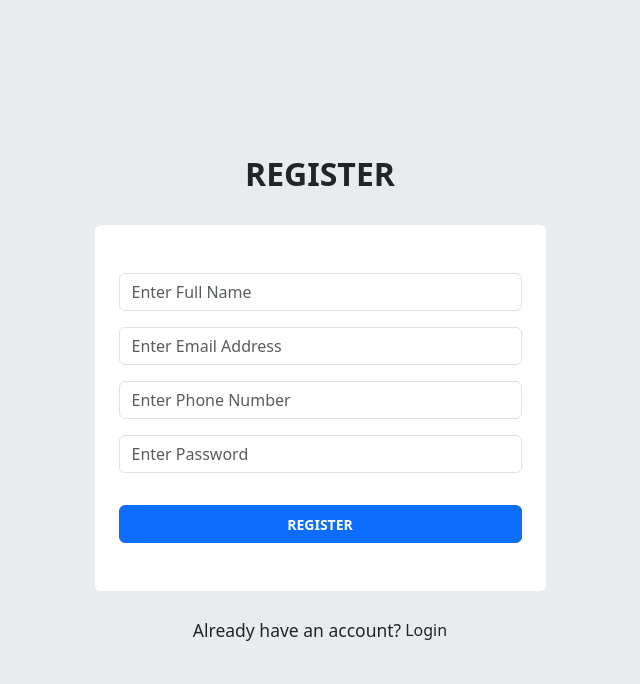
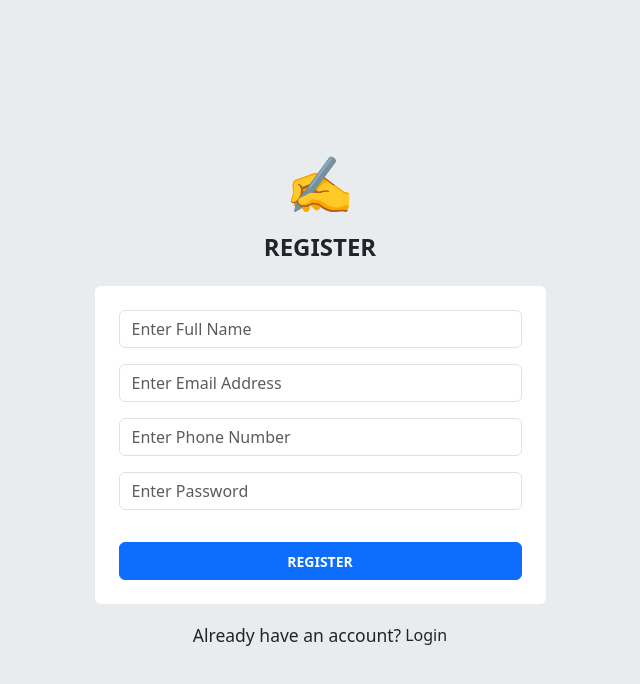
Before and after one commit to it27427/Todo-App, a React (Vite) app in the folder client/: page /register in a window 1280 px wide. Shown: the top 684 px of the page, without its empty margins (320-960 px from the left). Built offline with nearby package versions, Linux system fonts and the light colour scheme.

Commit message:
authentication forms updated and auth features created

```diff
--- a/client/src/components/RegisterForm.jsx
+++ b/client/src/components/RegisterForm.jsx
@@ -9,7 +9,7 @@ const RegisterForm = () => {
   const [password, setPassword] = useState('');
 
   return (
-    <form className='d-flex flex-column gap-3 w-100 bg-white px-4 py-5 rounded'>
+    <form className='d-flex flex-column gap-3 w-100 bg-white p-4 rounded'>
       <InputField
         type='text'
         name='name'
--- a/client/src/pages/auth/ForgotPage.jsx
+++ b/client/src/pages/auth/ForgotPage.jsx
@@ -10,11 +10,14 @@ const ForgotPage = () => {
         <div className='container'>
           <div className='row'>
             <div className='col-md-6 col-lg-5 mx-md-auto'>
-              <div className='d-flex flex-column align-items-center justify-content-center gap-4 text-center'>
+              <div className='d-flex flex-column align-items-center justify-content-center gap-3 text-center'>
                 <div className='d-flex flex-column gap-2'>
-                  <h2 className='fw-semibold text-uppercase'>
-                    Forgot password
-                  </h2>
+                  <hgroup className='d-flex flex-column gap-2'>
+                    <h2 className='display-4'>🤔</h2>
+                    <h3 className='fw-semibold text-uppercase'>
+                      Forgot password
+                    </h3>
+                  </hgroup>
                   <p className='text-secondary w-75 mx-auto'>
                     Please enter the email address you'd like your password
                     reset information sent to
--- a/client/src/pages/auth/LoginPage.jsx
+++ b/client/src/pages/auth/LoginPage.jsx
@@ -10,8 +10,11 @@ const LoginPage = () => {
         <div className='container'>
           <div className='row'>
             <div className='col-md-6 col-lg-5 mx-md-auto'>
-              <div className='d-flex flex-column align-items-center justify-content-center gap-4 text-center'>
-                <h2 className='fw-semibold text-uppercase'>Login</h2>
+              <div className='d-flex flex-column align-items-center justify-content-center gap-3 text-center'>
+                <div className='d-flex flex-column gap-2 align-items-center justify-content-center'>
+                  <h2 className='display-4'>🙂</h2>
+                  <h3 className='fw-semibold text-uppercase'>Login</h3>
+                </div>
                 <LoginForm />
 
                 <div className='d-flex align-items-center justify-content-center gap-1 text-center'>
--- a/client/src/pages/auth/RegisterPage.jsx
+++ b/client/src/pages/auth/RegisterPage.jsx
@@ -10,8 +10,11 @@ const RegisterPage = () => {
         <div className='container'>
           <div className='row'>
             <div className='col-md-6 col-lg-5 mx-md-auto'>
-              <div className='d-flex flex-column align-items-center justify-content-center gap-4 text-center'>
-                <h2 className='fw-semibold text-uppercase'>Register</h2>
+              <div className='d-flex flex-column align-items-center justify-content-center gap-3 text-center'>
+                <hgroup className='d-flex flex-column align-items-center justify-content-center gap-2 text-center'>
+                  <h2 className='display-4'>✍️</h2>
+                  <h4 className='fw-semibold text-uppercase'>Register</h4>
+                </hgroup>
                 <RegisterForm />
 
                 <div className='d-flex align-items-center justify-content-center gap-1 text-center'>
```
Also changed, not shown: client/src/features/userAuthentication.js (added).
